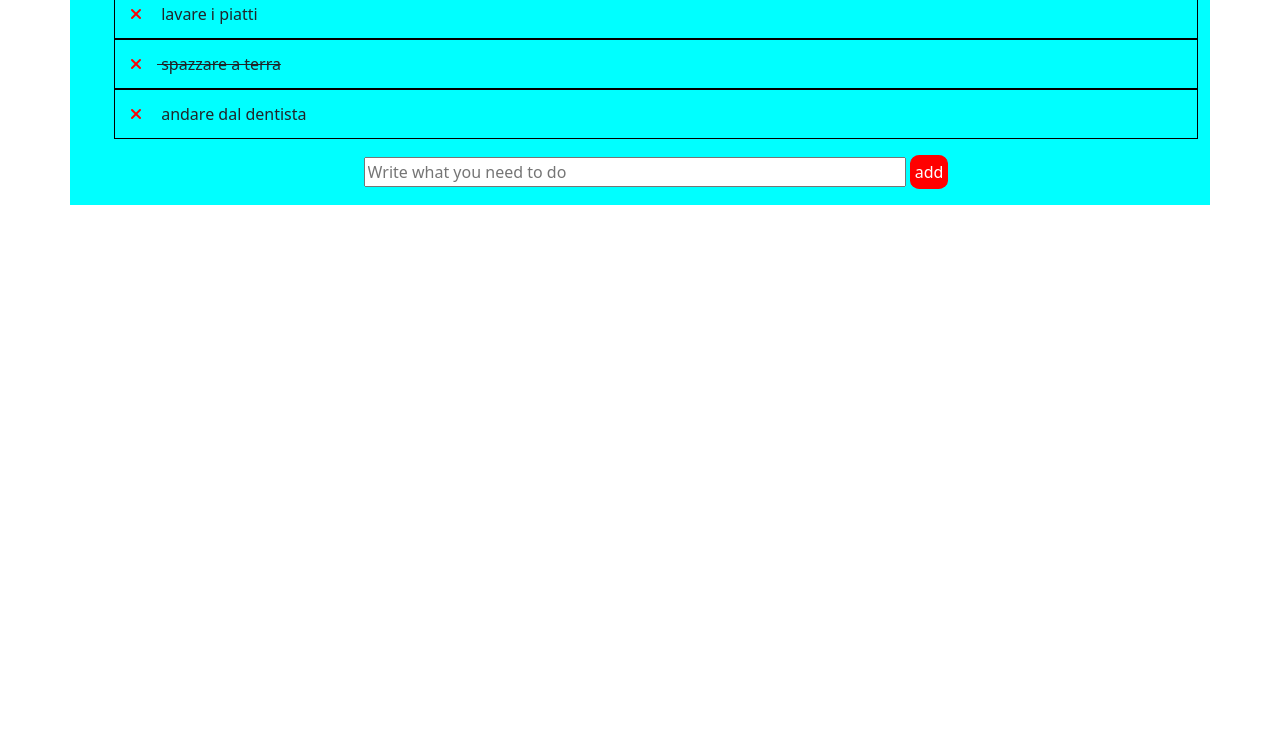
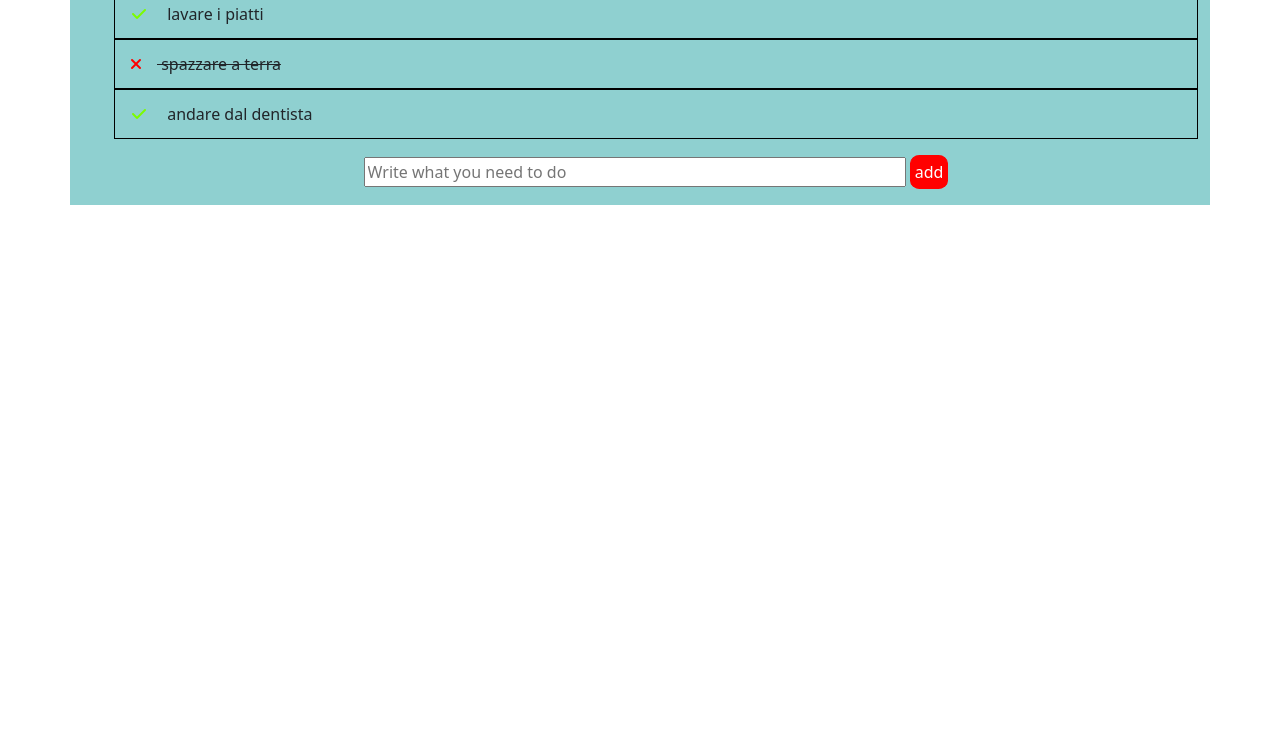
Before and after one commit to LorenzoPrimogeri/vue-todolist, a plain HTML site: page index.html in a window 1280 px wide. Shown: the part 67-800 px from the top of the page. Drawn offline with nearby package versions, Linux system fonts and the light colour scheme.

Commit message:
change icon based on done of element

```diff
--- a/index.html
+++ b/index.html
@@ -24,7 +24,7 @@
                 <ul>
                     <li v-for="(element, index) in todoArray">
                         <div :class="verificaDoneElemento(element)" @click="changeDone(element)">
-                            <i class="fas fa-times p-3" @click="remove(index)"></i>
+                            <i :class="verificaIconaElemento(element)" @click="remove(index)"></i>
                             {{element.text}}
                         </div>
                     </li>
--- a/main.js
+++ b/main.js
@@ -42,6 +42,13 @@ const app = new Vue({
                 return "text-decoration-line-through";
             }
         },
+        verificaIconaElemento(element) {
+            if (element.done == false) {
+                return "fas fa-times p-3";
+            } else {
+                return "fa-solid fa-check p-3";
+            }
+        },
         remove(index) {
             this.todoArray.splice(index, 1);
         },
@@ -57,7 +64,6 @@ const app = new Vue({
             }
         },
         changeDone(element) {
-            console.log(element.done);
             if (element.done) {
                 element.done = false;
             } else {
--- a/style.css
+++ b/style.css
@@ -1,5 +1,5 @@
 .container{
-    background-color: aqua;
+    background-color: #8fd0d0;
 }
 
 ul{
@@ -11,6 +11,11 @@ ul li{
 }
 i{
     cursor: pointer;
+}
+.fa-check{
+    color: lawngreen;
+}
+.fa-times{
     color: red;
 }
 .c-white{
```
